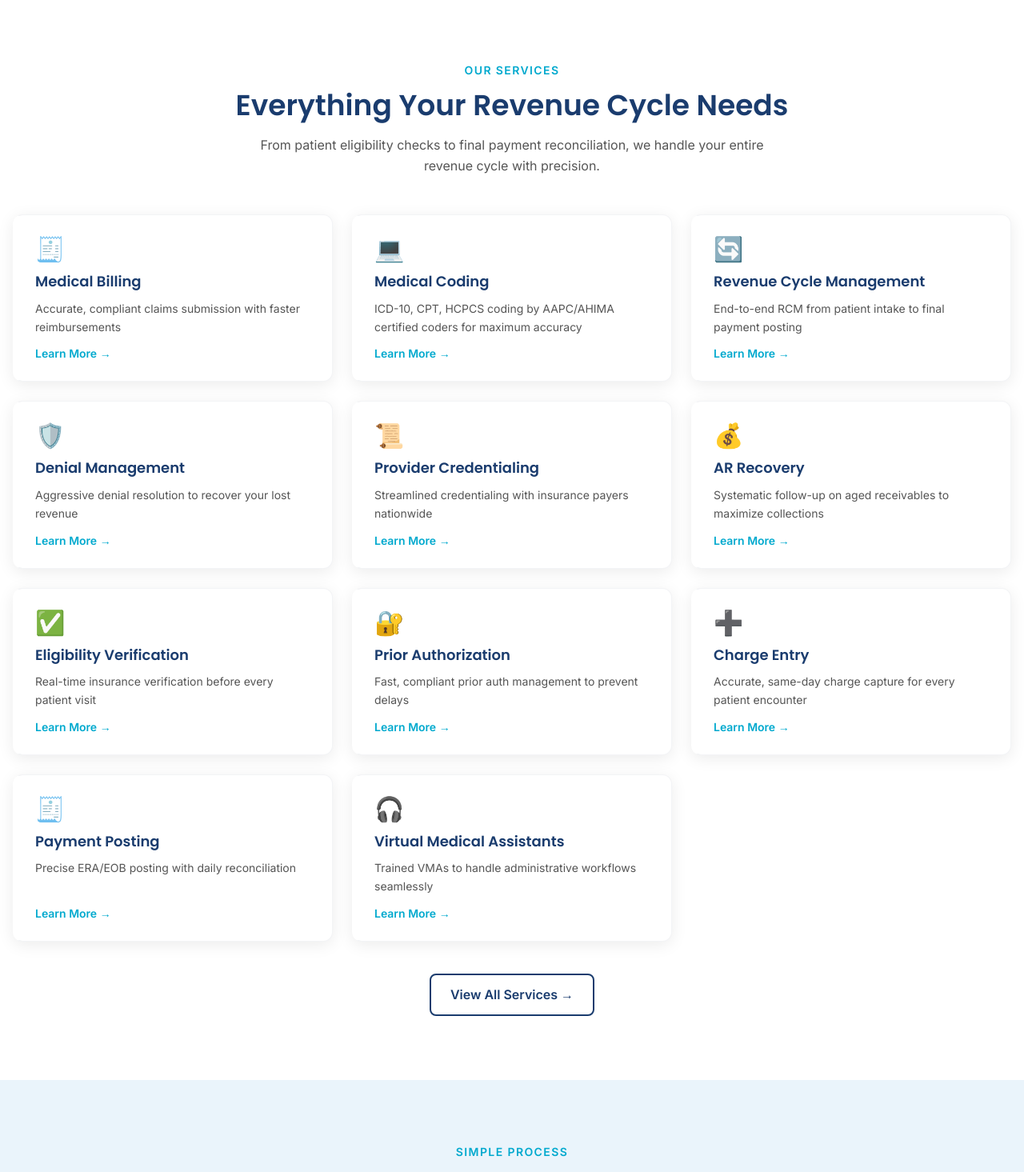
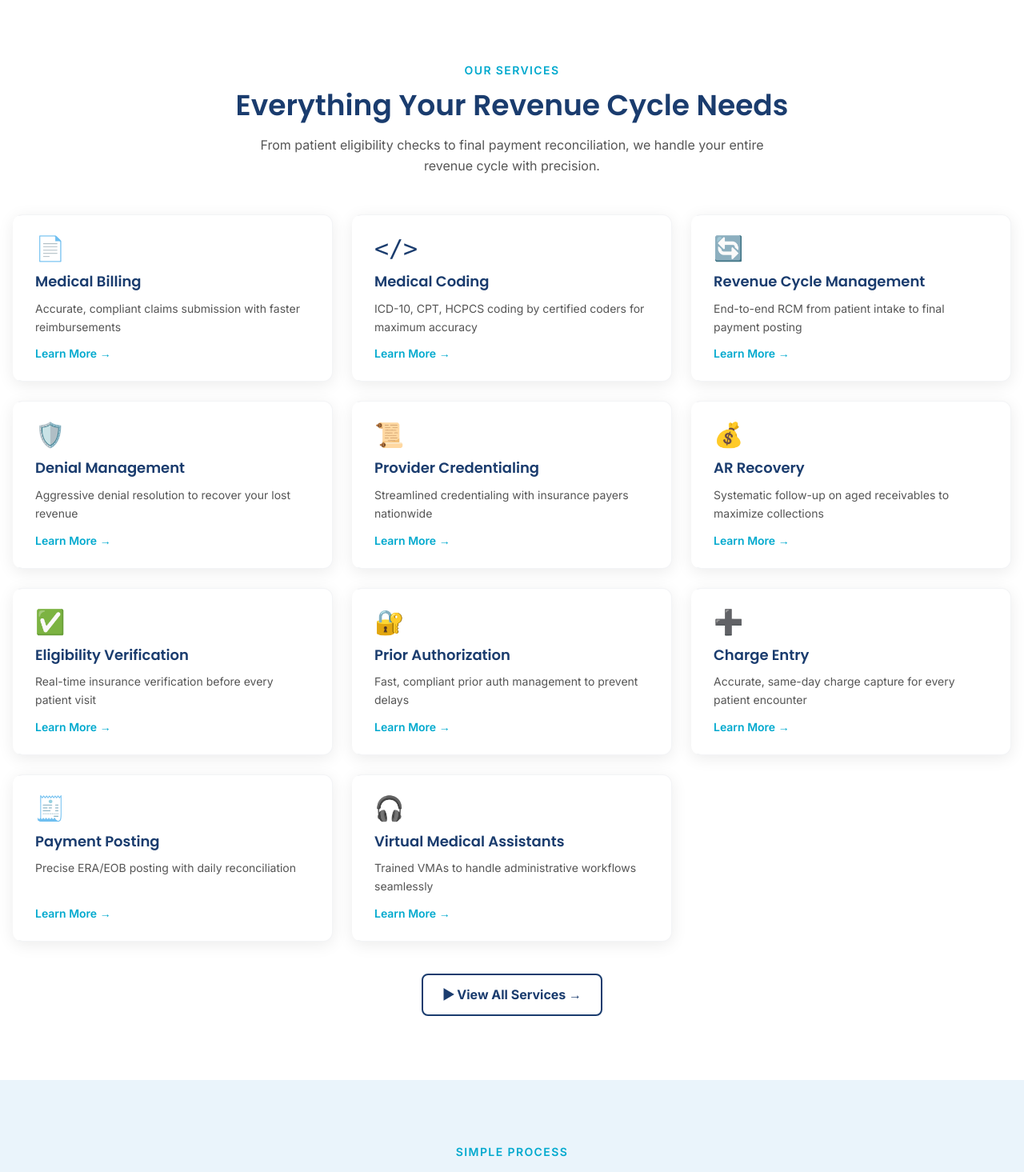
Before and after one commit to raffayprogrammer/Website, a Next.js app: page / in a window 1280 px wide. Shown: the part 1965-3430 px from the top of the page at 80% size. Built offline with nearby package versions, Linux system fonts and the light colour scheme.

Commit message:
Section 3.5 alignment - exact spec descriptions, distinct icons, leading triangle on CTA

```diff
--- a/src/components/sections/ServicesGrid.tsx
+++ b/src/components/sections/ServicesGrid.tsx
@@ -1,16 +1,30 @@
 import Link from "next/link";
 
+/* Section 3.5 — Services Highlight Grid
+   All 11 services with spec-exact 1-line descriptions and icon suggestions.
+   Icon suggestions from spec mapped to closest emoji equivalents:
+   Medical Billing       → Invoice/document     → 📄
+   Medical Coding        → Code brackets        → ⟨/⟩ (rendered as text)
+   RCM                   → Circular arrows      → 🔄
+   Denial Management     → Shield/alert         → 🛡️
+   Credentialing         → Certificate/badge    → 📜
+   AR Recovery           → Cash/recovery        → 💰
+   Eligibility Verif.    → Checkmark/person     → ✅
+   Prior Authorization   → Lock/approval        → 🔐
+   Charge Entry          → Plus/data entry      → ➕
+   Payment Posting       → Receipt/posting      → 🧾
+   Virtual Medical Asst. → Headset/person       → 🎧 */
 const services = [
   {
-    icon: "🧾",
+    icon: "📄",
     title: "Medical Billing",
     desc: "Accurate, compliant claims submission with faster reimbursements",
     href: "/services/medical-billing",
   },
   {
-    icon: "💻",
+    icon: "</>",
     title: "Medical Coding",
-    desc: "ICD-10, CPT, HCPCS coding by AAPC/AHIMA certified coders for maximum accuracy",
+    desc: "ICD-10, CPT, HCPCS coding by certified coders for maximum accuracy",
     href: "/services/medical-coding",
   },
   {
@@ -77,7 +91,7 @@ export default function ServicesGrid() {
           <p className="text-cyan font-semibold uppercase tracking-widest text-sm mb-3">
             Our Services
           </p>
-          <h2 className="text-4xl font-bold text-navy font-[family-name:var(--font-poppins)] mb-4">
+          <h2 className="t-h2-section font-[family-name:var(--font-poppins)] mb-4">
             Everything Your Revenue Cycle Needs
           </h2>
           <p className="text-body max-w-2xl mx-auto">
@@ -93,7 +107,7 @@ export default function ServicesGrid() {
               href={s.href}
               className="group bg-white border-l-4 border-l-transparent border border-gray-100 rounded-xl p-6 card-hover shadow-sm flex flex-col gap-3"
             >
-              <div className="text-3xl">{s.icon}</div>
+              <div className="text-3xl font-mono text-navy">{s.icon}</div>
               <h3 className="font-bold text-navy text-lg font-[family-name:var(--font-poppins)]">
                 {s.title}
               </h3>
@@ -108,9 +122,9 @@ export default function ServicesGrid() {
         <div className="text-center">
           <Link
             href="/services"
-            className="inline-flex items-center gap-2 border-2 border-navy text-navy font-semibold px-6 py-3 rounded-lg hover:bg-navy hover:text-white transition-colors"
+            className="inline-flex items-center gap-2 border-2 border-navy text-navy t-cta px-6 py-3 rounded-lg hover:bg-navy hover:text-white transition-colors"
           >
-            View All Services →
+            ▶ View All Services →
           </Link>
         </div>
       </div>
```
